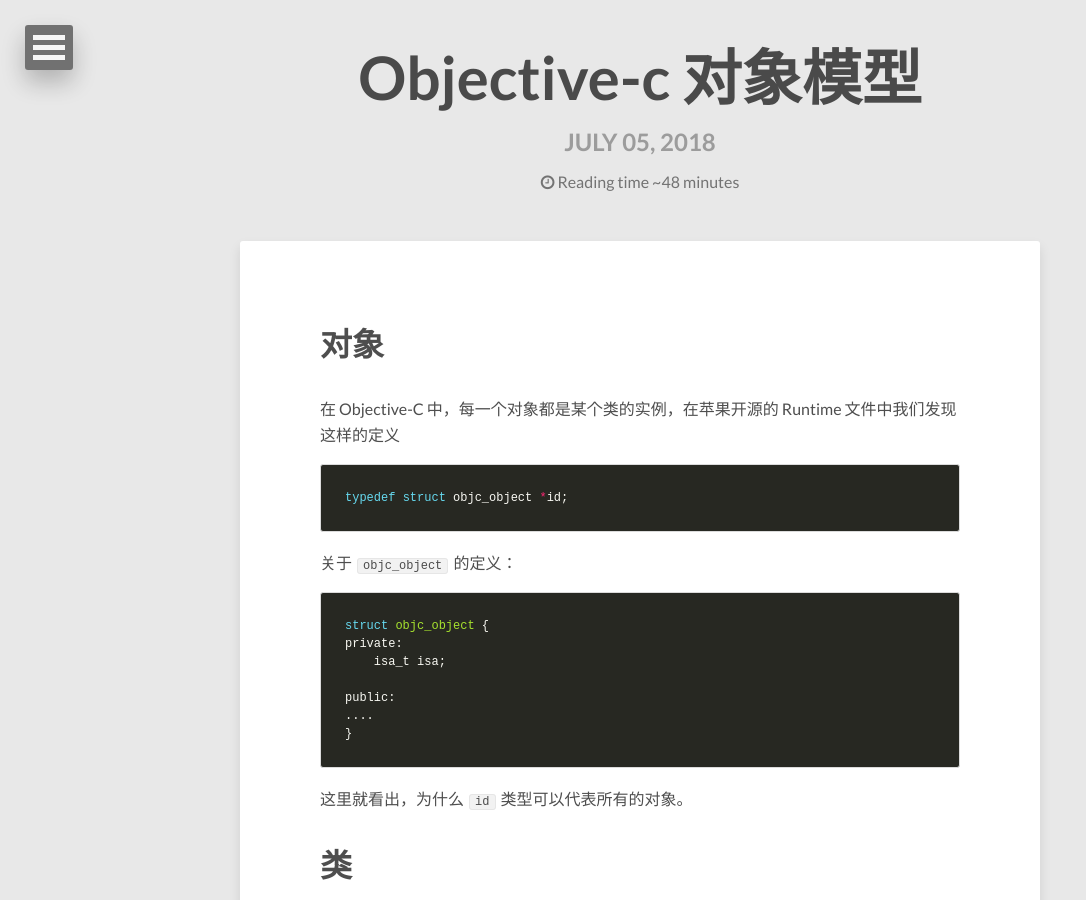
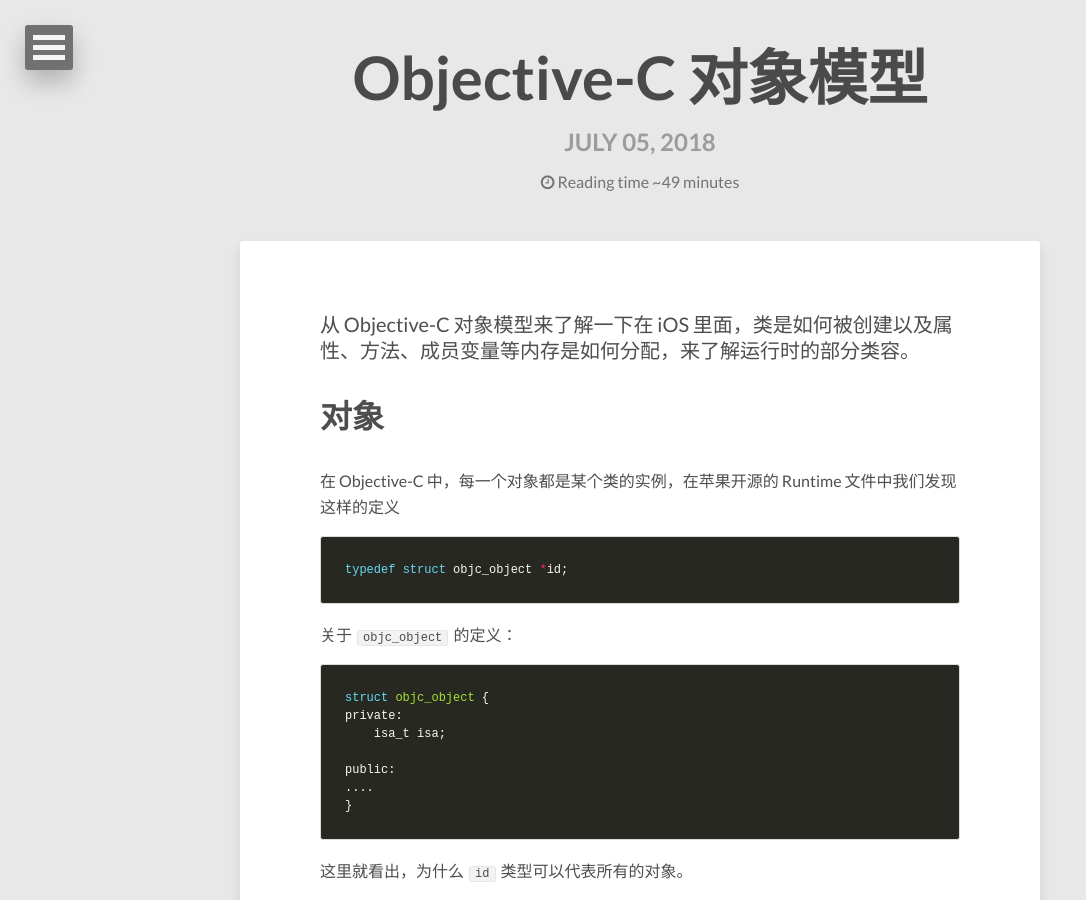
Before and after one commit to MapleYin/MapleYin.github.io, a Jekyll site: the page built from _posts/2018-07-05-Objective-c对象模型.md, in a window 1280 px wide and 900 px high. Shown: the whole window, without its empty margins (0-1086 px from the left). Built offline with Jekyll 4.4.1, drawn with Linux system fonts in a browser that asks for light colours; nearby versions of some CDN libraries.

Commit message:
添加说明

```diff
--- a/_posts/2018-07-05-Objective-c对象模型.md
+++ b/_posts/2018-07-05-Objective-c对象模型.md
@@ -1,9 +1,11 @@
 ---
-title: Objective-c 对象模型
+title: Objective-C 对象模型
 description: ""
 tags: [iOS,Runtime]
 layout: post
 ---
+
+从 Objective-C 对象模型来了解一下在 iOS 里面，类是如何被创建以及属性、方法、成员变量等内存是如何分配，来了解运行时的部分类容。
 
 # 对象
 
```
